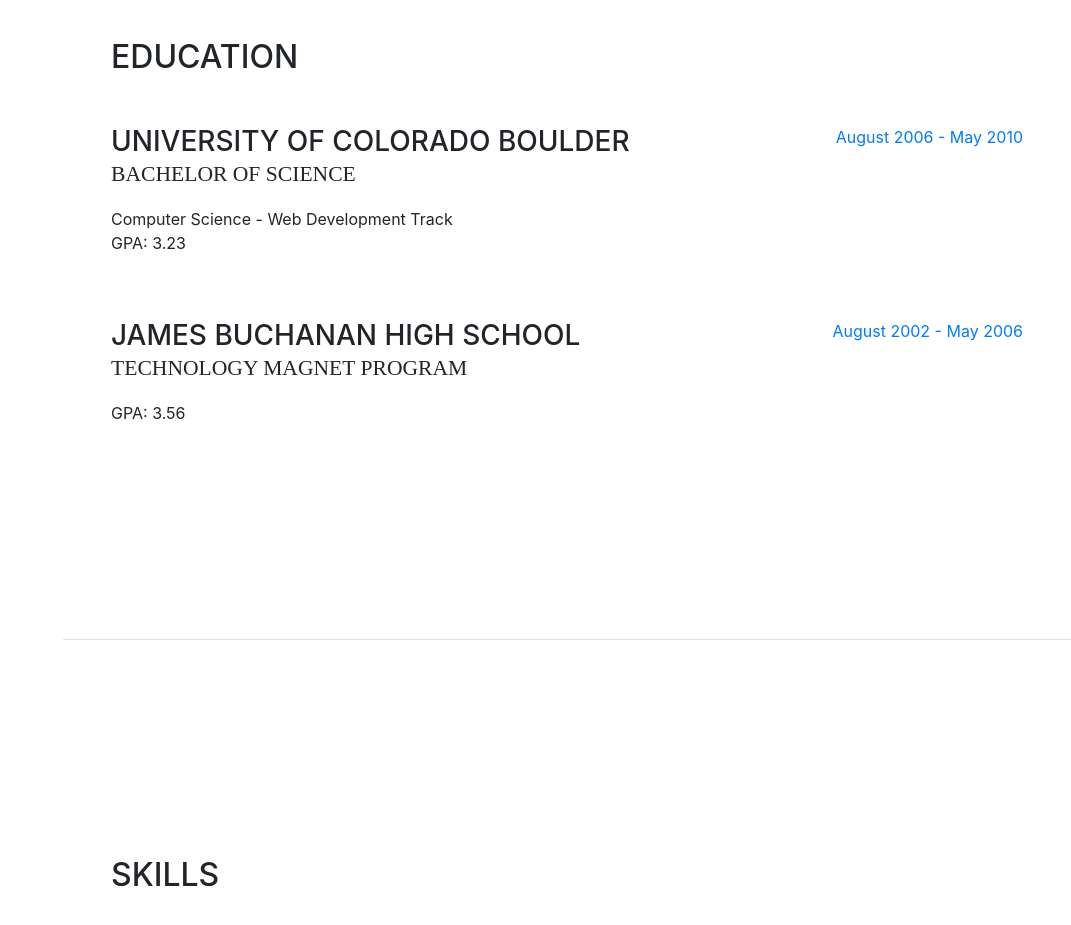
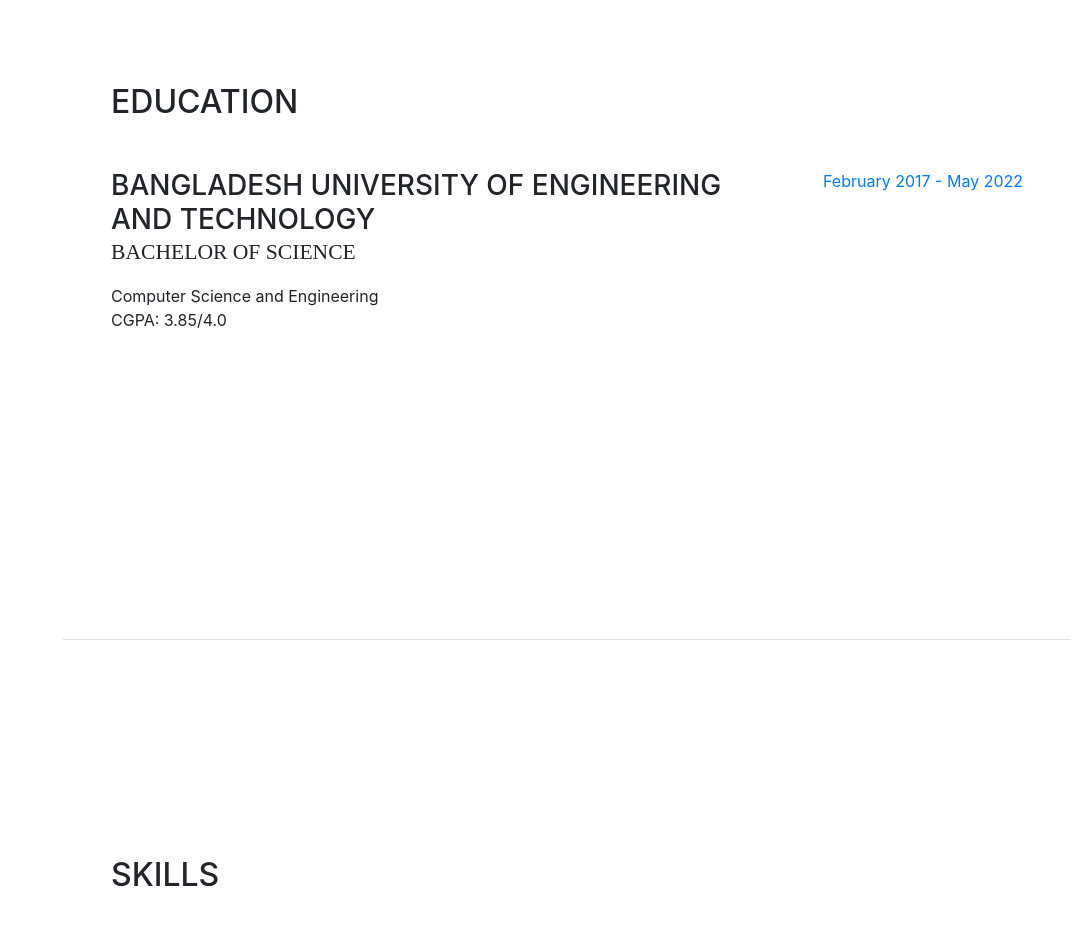
Before and after one commit to rhs99/portfolio, a website with bundled scripts: page index.html in a window 1280 px wide. Shown: the part 1760-2685 px from the top of the page, without its empty margins (209-1280 px from the left). Built offline with nearby package versions, Linux system fonts and the light colour scheme; a web font is replaced by a local one.

Commit message:
add education

```diff
--- a/index.html
+++ b/index.html
@@ -140,24 +140,13 @@
 
           <div class="resume-item d-flex flex-column flex-md-row mb-5">
             <div class="resume-content mr-auto">
-              <h3 class="mb-0">University of Colorado Boulder</h3>
+              <h3 class="mb-0">Bangladesh University of Engineering and Technology</h3>
               <div class="subheading mb-3">Bachelor of Science</div>
-              <div>Computer Science - Web Development Track</div>
-              <p>GPA: 3.23</p>
+              <div>Computer Science and Engineering</div>
+              <p>CGPA: 3.85/4.0</p>
             </div>
             <div class="resume-date text-md-right">
-              <span class="text-primary">August 2006 - May 2010</span>
-            </div>
-          </div>
-
-          <div class="resume-item d-flex flex-column flex-md-row">
-            <div class="resume-content mr-auto">
-              <h3 class="mb-0">James Buchanan High School</h3>
-              <div class="subheading mb-3">Technology Magnet Program</div>
-              <p>GPA: 3.56</p>
-            </div>
-            <div class="resume-date text-md-right">
-              <span class="text-primary">August 2002 - May 2006</span>
+              <span class="text-primary">February 2017 - May 2022</span>
             </div>
           </div>
 
```
